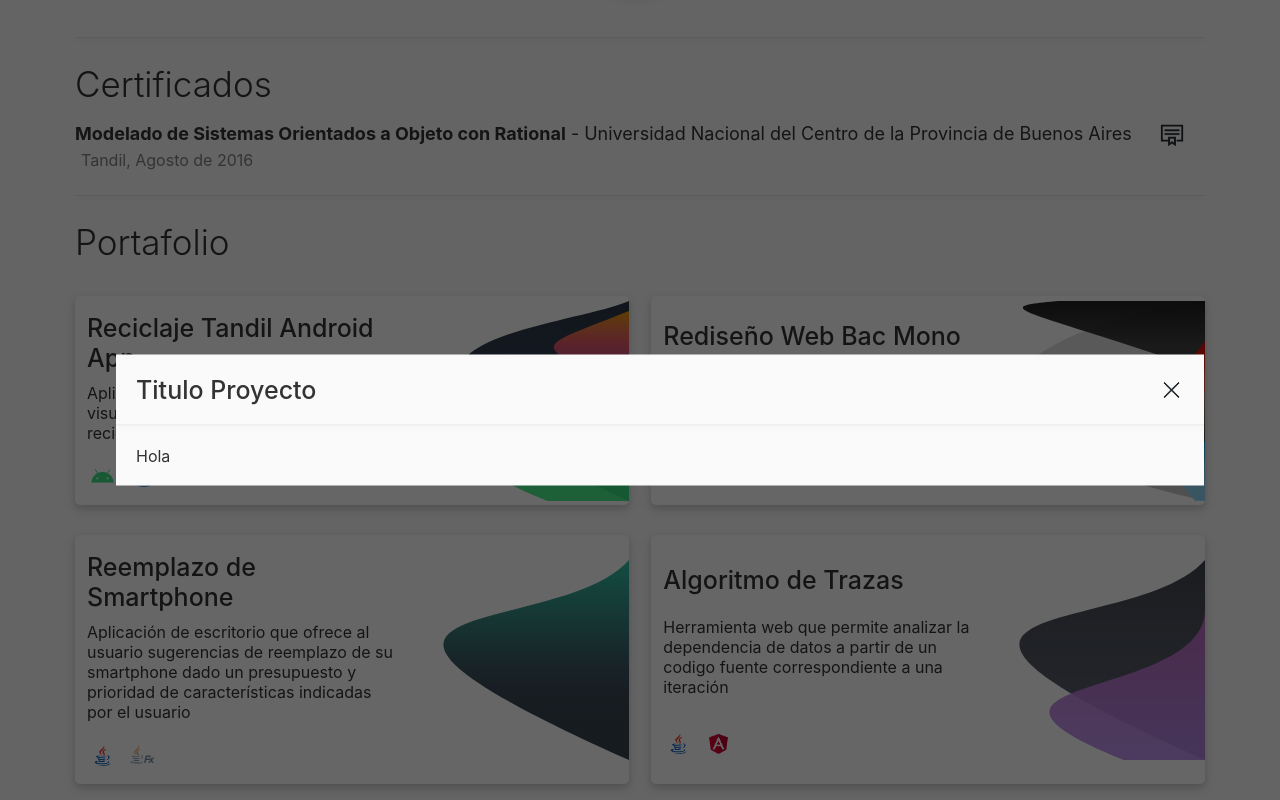
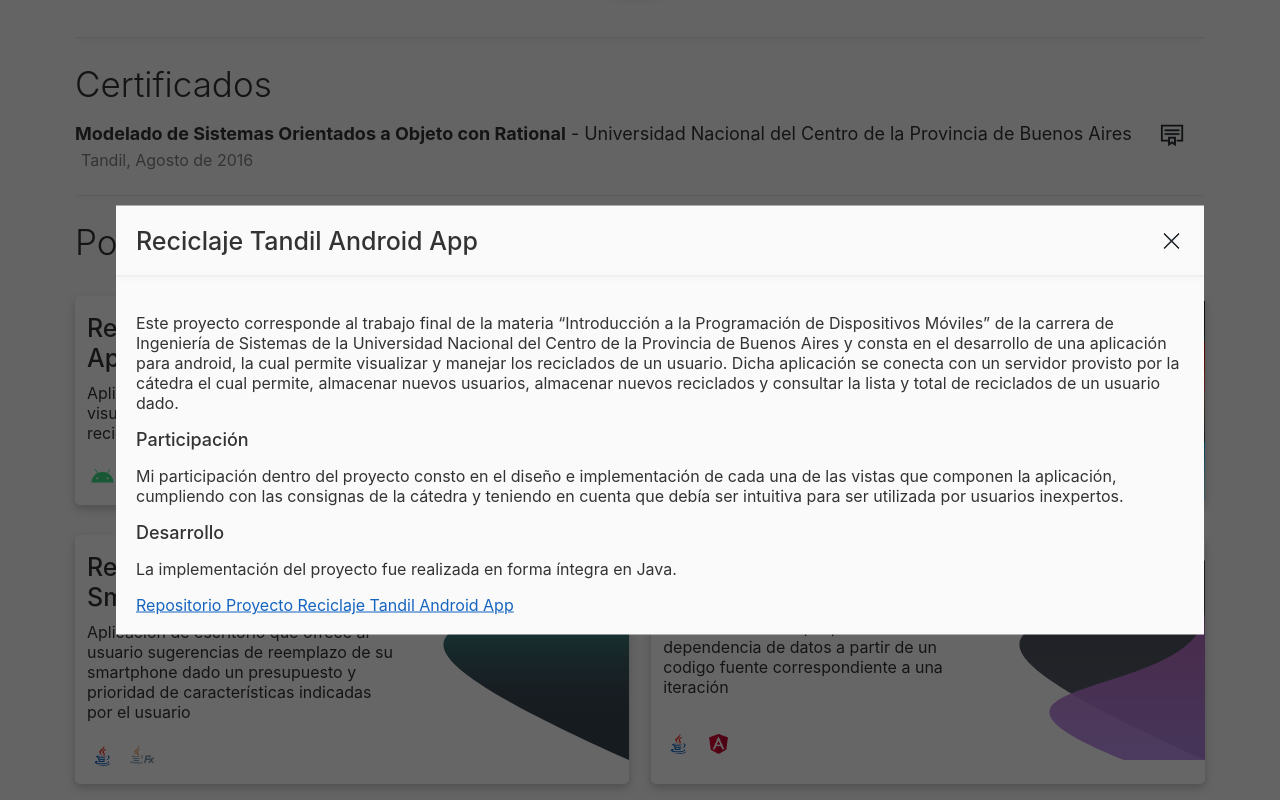
Before and after one commit to carreterosanti/Personal-Resume, a React (Create React App) app: page / in a window 1280 px wide. Both pictures are taken after a click on the element 351 px from the left and 1373 px from the top of the page. Shown: the part 973-1773 px from the top of the page. Built offline with nearby package versions, Linux system fonts and the light colour scheme.

Commit message:
Test InfoProyecto v1.1

```diff
--- a/src/components/InfoProyecto.js
+++ b/src/components/InfoProyecto.js
@@ -2,11 +2,24 @@ import React from "react";
 import Modal from "./Modal";
 
 export default function InfoProyecto(props) {
+  const contenido = (
+    <div>
+      <p>{props.descripcion}</p>
+      <h3 class="h3-small-sub-titulo">Participación</h3>
+      <p>{props.participacion}</p>
+      <h3 class="h3-small-sub-titulo">Desarrollo</h3>
+      <p>{props.desarrollo}</p>
+      <a style={{ color: "#1565C0" }} href={props.linkRepositorio}>
+        Repositorio Proyecto {props.titulo}
+      </a>
+    </div>
+  );
+
   return (
     <Modal
       darkMode={props.darkMode}
-      title="Titulo Proyecto"
-      content={<div> Hola </div>}
+      title={props.titulo}
+      content={contenido}
       show={props.show}
       closeControl={props.closeControl}
     />
--- a/src/components/Portafolio.js
+++ b/src/components/Portafolio.js
@@ -6,6 +6,28 @@ import InfoProyecto from "./InfoProyecto";
 
 export default function Portfolio(props) {
   const [showInfoProyecto, setInfoProyecto] = useState(false);
+  const [tituloInfoProyecto, setTituloInfoProyecto] = useState();
+  const [descripcionInfoProyecto, setDescripcionInfoProyecto] = useState();
+  const [participacionInfoProyecto, setParticipacionInfoProyecto] = useState();
+  const [desarrolloInfoProyecto, setDesarrolloInfoProyecto] = useState();
+  const [
+    linkRepositorioInfoProyecto,
+    setlinkRepositorioInfoProyecto
+  ] = useState();
+
+  function controllInfoProyecto(
+    titulo,
+    descripcion,
+    participacion,
+    desarrollo,
+    linkRepositorio
+  ) {
+    setTituloInfoProyecto(titulo);
+    setDescripcionInfoProyecto(descripcion);
+    setParticipacionInfoProyecto(participacion);
+    setDesarrolloInfoProyecto(desarrollo);
+    setlinkRepositorioInfoProyecto(linkRepositorio);
+  }
 
   function controllShowInfoProyecto() {
     setInfoProyecto(prevState => {
@@ -13,16 +35,27 @@ export default function Portfolio(props) {
     });
   }
 
-  const listadoProyectos = listadoProyectosPortfolio.map(element => (
+  const listadoProyectos = listadoProyectosPortfolio.map(element => {
+    return (
       <PortfolioItem
         titulo={element.titulo}
         urlTecnologias={element.urlTecnologias}
         descripcion={element.descripcion}
         darkMode={props.darkMode}
         wave={element.wave}
-      onClick={controllShowInfoProyecto}
+        onClick={() => {
+          controllInfoProyecto(
+            element.titulo,
+            element.descripcionExtendida,
+            element.participacion,
+            element.desarrollo,
+            element.linkRepositorio
+          );
+          return controllShowInfoProyecto();
+        }}
       />
-  ));
+    );
+  });
 
   return (
     <div className="middle-section">
@@ -43,6 +76,11 @@ export default function Portfolio(props) {
         show={showInfoProyecto}
         closeControl={controllShowInfoProyecto}
         darkMode={props.darkMode}
+        titulo={tituloInfoProyecto}
+        descripcion={descripcionInfoProyecto}
+        participacion={participacionInfoProyecto}
+        desarrollo={desarrolloInfoProyecto}
+        linkRepositorio={linkRepositorioInfoProyecto}
       />
 
       <div
--- a/src/components/components-style.css
+++ b/src/components/components-style.css
@@ -262,6 +262,12 @@ h3 {
   font-size: 23px;
 }
 
+.h3-small-sub-titulo {
+  margin-top: 0;
+  font-size: 18px;
+  font-weight: 470;
+}
+
 .circulo-condicion-materia {
   min-width: 25px;
   max-width: 25px;
--- a/src/components/data-materias.js
+++ b/src/components/data-materias.js
@@ -275,6 +275,14 @@ export const portfolioReciclajeTandil = {
   urlTecnologias: ["android-icon.png", "java-icon.png"],
   descripcion:
     "Aplicacion Android que permite visualizar y administrar los elementos reciclados de un usuario",
+  descripcionExtendida:
+    "Este proyecto corresponde al trabajo final de la materia “Introducción a la Programación de Dispositivos Móviles” de la carrera de Ingeniería de Sistemas de la Universidad Nacional del Centro de la Provincia de Buenos Aires y consta en el desarrollo de una aplicación para android, la cual permite visualizar y manejar los reciclados de un usuario. Dicha aplicación se conecta con un servidor provisto por la cátedra el cual permite, almacenar nuevos usuarios, almacenar nuevos reciclados y consultar la lista y total de reciclados de un usuario dado.",
+  participacion:
+    "Mi participación dentro del proyecto consto en el diseño e implementación de cada una de las vistas que componen la aplicación, cumpliendo con las consignas de la cátedra y teniendo en cuenta que debía ser intuitiva para ser utilizada por usuarios inexpertos.",
+  desarrollo:
+    "La implementación del proyecto fue realizada en forma íntegra en Java.",
+  linkRepositorio:
+    "https://bitbucket.org/carreterosanti/reciclados-tandil-tp-final-moviles/src/master/",
   wave: wavesReciclajeTandil
 };
 
@@ -283,6 +291,7 @@ export const portfolioRedisenoWebBacMono = {
   urlTecnologias: ["react-icon.png", "js-icon.png", "css-icon.png"],
   descripcion:
     "Resideño del inicio de la pagina web correspondiente a la empresa britanica de fabricacion de superdeportivos BAC",
+  descripcionExtendida: "",
   wave: wavesRedisenoWebBacMono
 };
 
```
Lines whose indentation alone changed are shown as unchanged.
